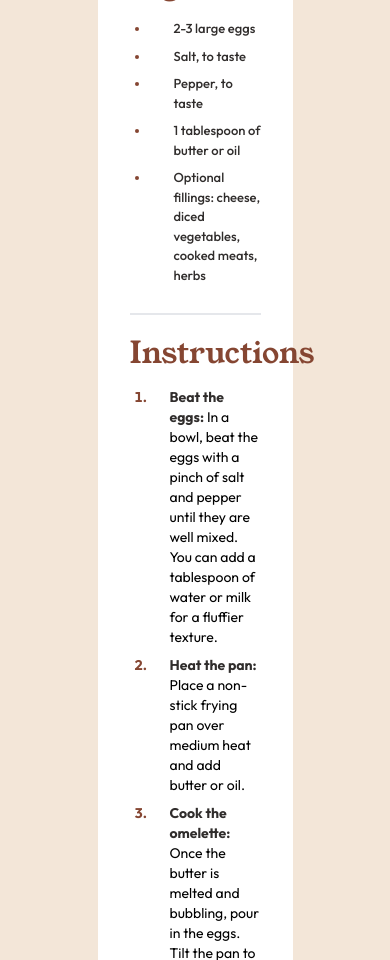
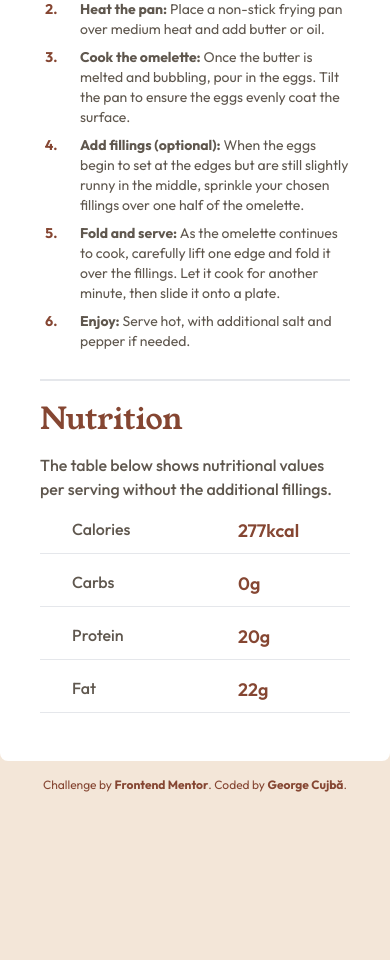
Before and after one commit to GeorgeValentin/Recipe_Page, a plain HTML site: page index.html in a window 390 px wide. Shown: the part 1040-2000 px from the top of the page. After the commit the page ends 1849 px from the top, so only its background shows below. Drawn offline with nearby package versions, Linux system fonts and the light colour scheme.

Commit message:
Make the website responsive on mobile 375px

```diff
--- a/index.html
+++ b/index.html
@@ -52,6 +52,19 @@
               outfit: ["Outfit", "sans-serif"],
               youngSerif: ["Young Serif", "serif"],
             },
+            screens: {
+              phone: "375px",
+              // => @media (min-width: 375px) { ... }
+
+              tablet: "640px",
+              // => @media (min-width: 640px) { ... }
+
+              laptop: "1024px",
+              // => @media (min-width: 1024px) { ... }
+
+              desktop: "1280px",
+              // => @media (min-width: 1280px) { ... }
+            },
           },
         },
       };
@@ -59,26 +72,32 @@
   </head>
 
   <body class="bg-eggshell font-outfit">
-    <article class="w-1/2 mx-auto rounded-lg bg-white my-20">
-      <header class="pt-8 px-8">
+    <article
+      class="w-1/2 phone:w-full phone:my-0 mx-auto rounded-lg bg-white my-20"
+    >
+      <header class="pt-8 px-8 phone:p-0">
         <img
-          class="rounded-lg mb-6"
+          class="rounded-lg mb-6 phone:rounded-none"
           src="./assets/images/image-omelette.jpeg"
           alt="omlette-img"
         />
 
-        <h2 class="mb-4 font-bold text-3xl font-youngSerif">
+        <h2
+          class="mb-4 font-bold text-3xl font-youngSerif phone:px-[40px] phone:w-full"
+        >
           Simple Omelette Recipe
         </h2>
 
-        <p class="text-darkcharcoal font-medium text-[15px]">
+        <p
+          class="text-wengebrown font-medium text-[15px] phone:pl-[40px] phone:pr-[40px] phone:w-full"
+        >
           An easy and quick dish, perfect for any meal. This classic omelette
           combines beaten eggs cooked to perfection, optionally filled with your
           choice of cheese, vegetables, or meats.
         </p>
       </header>
 
-      <main class="pt-8 px-8 pb-4">
+      <main class="pt-8 px-8 pb-4 phone:px-[40px]">
         <section class="bg-rosewhite p-7 mb-6">
           <h2 class="text-darkraspberry font-bold text-xl mb-4">
             Preparation time
@@ -86,15 +105,15 @@
 
           <ul class="list-outside ml-5 marker:text-darkraspberry">
             <li class="list-disc pl-6 mb-2">
-              <span class="font-bold">Total:</span>
+              <span class="font-bold text-wengebrown">Total:</span>
               <span class="font-normal">Approximately 10 minutes</span>
             </li>
             <li class="list-disc pl-6 mb-2">
-              <span class="font-bold">Preparation:</span>
+              <span class="font-bold text-wengebrown">Preparation:</span>
               <span class="font-normal">5 minutes</span>
             </li>
             <li class="list-disc pl-6">
-              <span class="font-bold">Cooking:</span>
+              <span class="font-bold text-wengebrown">Cooking:</span>
               <span class="font-normal">5 minutes</span>
             </li>
           </ul>
@@ -105,30 +124,20 @@
             Ingredients
           </h2>
 
-          <ul class="list-outside ml-5 marker:text-nutmeg">
-            <li
-              class="list-disc pl-6 text-[13px] mb-2 font-medium text-darkcharcoal"
-            >
+          <ul class="list-outside ml-5 marker:text-nutmeg text-wengebrown">
+            <li class="list-disc pl-6 text-[13px] mb-2 font-medium">
               2-3 large eggs
             </li>
-            <li
-              class="list-disc pl-6 text-[13px] mb-2 font-medium text-darkcharcoal"
-            >
+            <li class="list-disc pl-6 text-[13px] mb-2 font-medium">
               Salt, to taste
             </li>
-            <li
-              class="list-disc pl-6 text-[13px] mb-2 font-medium text-darkcharcoal"
-            >
+            <li class="list-disc pl-6 text-[13px] mb-2 font-medium">
               Pepper, to taste
             </li>
-            <li
-              class="list-disc pl-6 text-[13px] mb-2 font-medium text-darkcharcoal"
-            >
+            <li class="list-disc pl-6 text-[13px] mb-2 font-medium">
               1 tablespoon of butter or oil
             </li>
-            <li
-              class="list-disc pl-6 text-[13px] mb-2 font-medium text-darkcharcoal"
-            >
+            <li class="list-disc pl-6 text-[13px] mb-2 font-medium phone:w-64">
               Optional fillings: cheese, diced vegetables, cooked meats, herbs
             </li>
           </ul>
@@ -143,8 +152,8 @@
             class="list-decimal list-outside ml-5 marker:text-nutmeg marker:font-bold"
           >
             <li class="pl-5 mb-2 text-sm">
-              <span class="font-bold text-darkcharcoal">Beat the eggs:</span>
-              <span>
+              <span class="font-bold text-wengebrown">Beat the eggs:</span>
+              <span class="text-wengebrown">
                 In a bowl, beat the eggs with a pinch of salt and pepper until
                 they are well mixed. You can add a tablespoon of water or milk
                 for a fluffier texture.</span
@@ -152,28 +161,26 @@
             </li>
 
             <li class="pl-5 mb-2 text-sm">
-              <span class="font-bold text-darkcharcoal">Heat the pan:</span>
-              <span
+              <span class="font-bold text-wengebrown">Heat the pan:</span>
+              <span class="text-wengebrown"
                 >Place a non-stick frying pan over medium heat and add butter or
                 oil.</span
               >
             </li>
 
             <li class="pl-5 mb-2 text-sm">
-              <span class="font-bold text-darkcharcoal">
-                Cook the omelette:</span
-              >
-              <span>
+              <span class="font-bold text-wengebrown"> Cook the omelette:</span>
+              <span class="text-wengebrown">
                 Once the butter is melted and bubbling, pour in the eggs. Tilt
                 the pan to ensure the eggs evenly coat the surface.</span
               >
             </li>
 
             <li class="pl-5 mb-2 text-sm">
-              <span class="font-bold text-darkcharcoal"
+              <span class="font-bold text-wengebrown"
                 >Add fillings (optional):</span
               >
-              <span>
+              <span class="text-wengebrown">
                 When the eggs begin to set at the edges but are still slightly
                 runny in the middle, sprinkle your chosen fillings over one half
                 of the omelette.</span
@@ -181,8 +188,8 @@
             </li>
 
             <li class="pl-5 mb-2 text-sm">
-              <span class="font-bold text-darkcharcoal">Fold and serve:</span>
-              <span>
+              <span class="font-bold text-wengebrown">Fold and serve:</span>
+              <span class="text-wengebrown">
                 As the omelette continues to cook, carefully lift one edge and
                 fold it over the fillings. Let it cook for another minute, then
                 slide it onto a plate.</span
@@ -190,8 +197,8 @@
             </li>
 
             <li class="pl-5 mb-2 text-sm">
-              <span class="font-bold text-darkcharcoal">Enjoy:</span>
-              <span>
+              <span class="font-bold text-wengebrown">Enjoy:</span>
+              <span class="text-wengebrown">
                 Serve hot, with additional salt and pepper if needed.</span
               >
             </li>
@@ -203,7 +210,7 @@
             Nutrition
           </h2>
 
-          <h3 class="text-[16px] text-darkcharcoal font-medium">
+          <h3 class="text-[16px] text-wengebrown font-medium">
             The table below shows nutritional values per serving without the
             additional fillings.
           </h3>
@@ -211,31 +218,41 @@
           <div
             class="grid grid-cols-1 grid-rows-4 gap-2 justify-center items-center mt-4"
           >
-            <div class="border-b pb-2 mb-2 flex justify-between gap-8 pr-64">
-              <span class="pl-8">Calories</span>
-              <span class="text-nutmeg font-semibold text-lg">277kcal</span>
+            <div
+              class="border-b pb-2 mb-2 flex justify-between gap-8 pr-64 phone:pr-20"
+            >
+              <span class="pl-8 font-medium text-wengebrown">Calories</span>
+              <span class="text-nutmeg font-semibold text-lg w-8">277kcal</span>
             </div>
 
-            <div class="border-b pb-2 mb-2 flex justify-between gap-8 pr-64">
-              <span class="pl-8">Carbs</span>
-              <span class="text-nutmeg font-semibold text-lg"> 0g</span>
+            <div
+              class="border-b pb-2 mb-2 flex justify-between gap-8 pr-64 phone:pr-20"
+            >
+              <span class="pl-8 font-medium text-wengebrown">Carbs</span>
+              <span class="text-nutmeg font-semibold text-lg w-8"> 0g</span>
             </div>
 
-            <div class="border-b pb-2 mb-2 flex justify-between gap-8 pr-64">
-              <span class="pl-8">Protein</span>
-              <span class="text-nutmeg font-semibold text-lg"> 20g</span>
+            <div
+              class="border-b pb-2 mb-2 flex justify-between gap-8 pr-64 phone:pr-20"
+            >
+              <span class="pl-8 font-medium text-wengebrown">Protein</span>
+              <span class="text-nutmeg font-semibold text-lg w-8"> 20g</span>
             </div>
 
-            <div class="border-b pb-2 mb-2 flex justify-between gap-8 pr-64">
-              <span class="pl-8">Fat</span>
-              <span class="text-nutmeg font-semibold text-lg"> 22g</span>
+            <div
+              class="border-b pb-2 mb-2 flex justify-between gap-8 pr-64 phone:pr-20"
+            >
+              <span class="pl-8 font-medium text-wengebrown">Fat</span>
+              <span class="text-nutmeg font-semibold text-lg w-8"> 22g</span>
             </div>
           </div>
         </section>
       </main>
     </article>
 
-    <footer class="text-center w-full text-nutmeg text-2xl py-8 px-8 h-fit">
+    <footer
+      class="text-center w-full text-nutmeg text-2xl p-8 h-fit phone:text-xs phone:p-4"
+    >
       Challenge by
       <a
         href="https://www.frontendmentor.io?ref=challenge"
```
